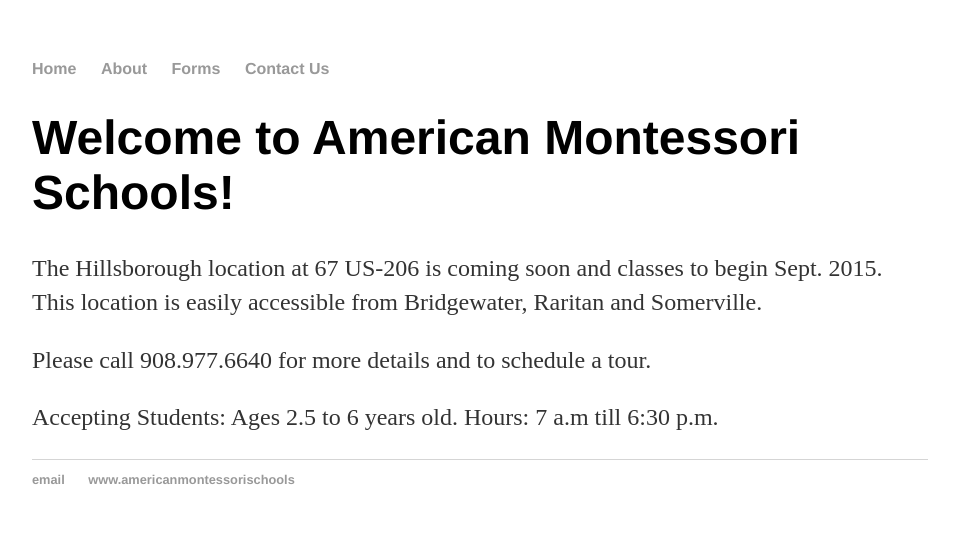
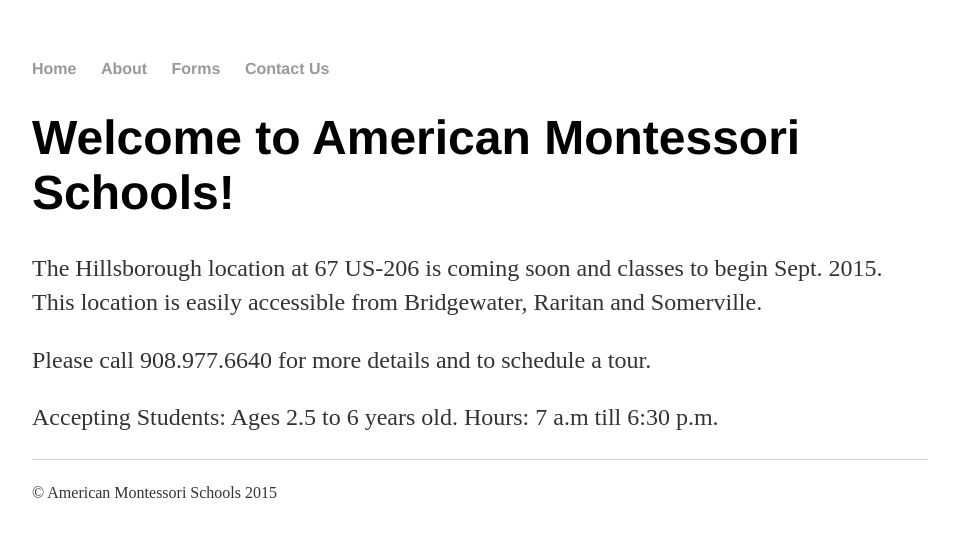
Before and after one commit to americanmontessorischools/americanmontessorischools.github.io, a Jekyll site: the page built from index.html, in a window 1280 px wide. Shown: the top 537 px of the page, without its empty margins (160-1119 px from the left). Built offline with Jekyll 4.4.1, drawn with Linux system fonts in a browser that asks for light colours.

Commit message:
Update default.html

```diff
--- a/_layouts/default.html
+++ b/_layouts/default.html
@@ -21,10 +21,7 @@
 
 			</div><!-- /.container -->
 			<footer>
-			<ul>
-	        		<li><a href="mailto:info@americanmontessorischools.com">email</a></li>
-	        		<li><a href="http://www.americanmontessorischools">www.americanmontessorischools</a></li>
-			</ul>
+				<p><small>&copy; American Montessori Schools 2015</small></p>
 			</footer>
 		</body>
 	</html>
```
